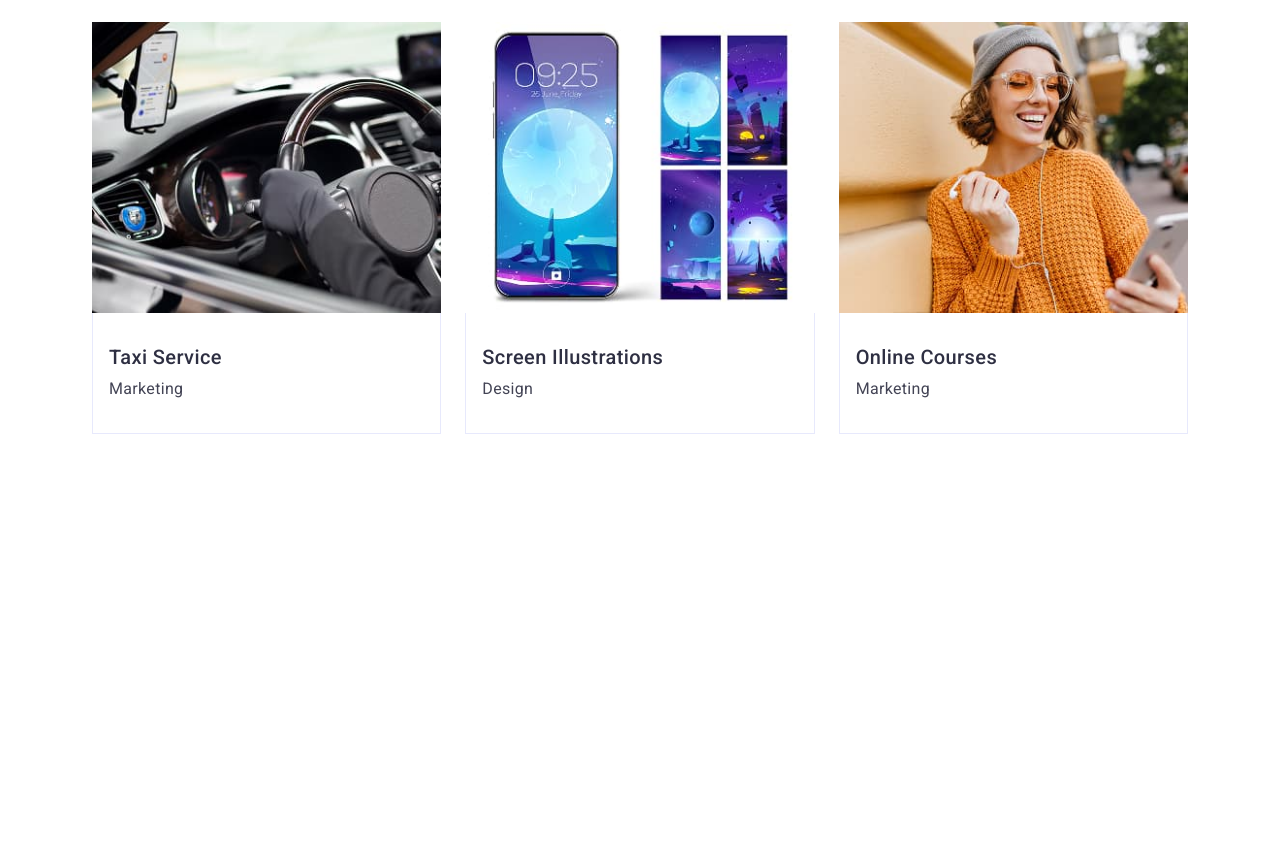
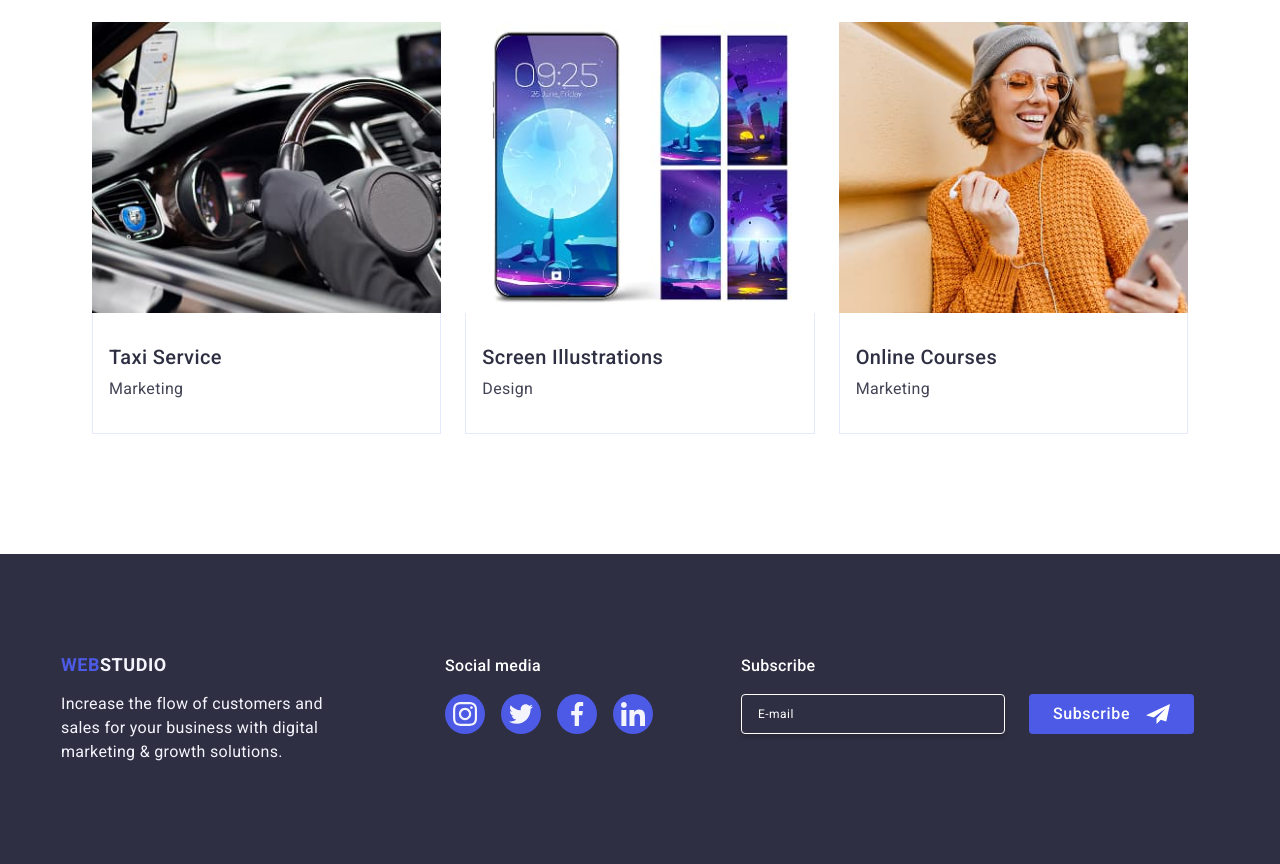
Before and after one commit to Mary1-com/goit-markup-hw-06, a plain HTML site: page index.html in a window 1280 px wide. Shown: the part 2565-3429 px from the top of the page. Before the commit the page ends 3119 px from the top, so only its background shows below. Drawn offline with nearby package versions, Linux system fonts and the light colour scheme.

Commit message:
Commit footer

```diff
--- a/css/styles.css
+++ b/css/styles.css
@@ -1073,8 +1073,302 @@ button {
 
 /* #endregion portfolio */
 
+/* #region footer */
 
-/* footer .logo-part-light {
+.footer {
+    background-color: #2e2f42;
+    padding: 0;
+}
+
+.footer-container {
+    display: flex;
+    justify-content: flex-start;
+    flex-wrap: wrap;
+    align-items: baseline;
+    flex-direction: column;
+    gap: 72px;
+    padding: 96px 16px;
+}
+
+.footer-content {
+    display: flex;
+    flex-direction: column;
+    flex-wrap: wrap;
+    max-width: 288px;
+    color: #f4f4fd;
+    line-height: 1.5;
+    letter-spacing: 0.02em;
+    font-size: 16px;
+    font-weight: 400;
+    /* margin-right: 120px; */
+}
+
+.footer-logo-link {
+    font-size: 18px;
+    font-weight: 700;
+    line-height: 1.16;
+    letter-spacing: 0.03em;
+    text-transform: uppercase;
+    color: #4d5ae5;
+    display: inline-block;
+    text-align: center;
+    margin-bottom: 16px;
+}
+
+.logo-part-light {
     text-transform: uppercase;
     color: #f4f4fd;
-} */
+}
+
+.footer-text {
+    font-weight: 400;
+    font-size: 16px;
+    line-height: 1.5;
+    letter-spacing: 0.02em;
+    color: #f4f4fd;
+    width: 264px
+}
+
+.footer-social-media {
+    display: flex;
+    flex-direction: column;
+    flex-wrap: wrap;
+    gap: 16px;
+    margin: auto;
+}
+
+.footer-soc-head {
+    font-weight: 500;
+    font-size: 16px;
+    line-height: 1.5;
+    letter-spacing: 0.02em;
+    color: #fff;
+    /* margin-bottom: 16px; */
+    text-align: center;
+}
+
+.footer-social-list {
+    display: flex;
+    align-items: center;
+    justify-content: center;
+    flex-direction: row;
+    gap: 16px;
+    /* padding: 16px 0 8px; */
+    padding: 0;
+}
+
+.footer-social-item {
+    width: 40px;
+    height: 40px;
+}
+
+.footer-social-link {
+    display: flex;
+    align-items: center;
+    justify-content: center;
+    width: 100%;
+    height: 100%;
+    cursor: pointer;
+    background-color: #4D5AE5;
+    border-radius: 50%;
+
+}
+
+.footer-social-link:hover,
+.footer-social-link:focus {
+    background-color: #31d0aa;
+    transition: background-color 250ms cubic-bezier(0.4, 0, 0.2, 1);
+}
+
+.footer-social-icon {
+    fill: #F4F4FD;
+}
+
+
+.footer-subscribe {
+    width: 288px;
+    /* height: 80px; */
+    margin: auto;
+}
+
+.footer-subscribe-title {
+    font-weight: 500;
+    font-size: 16px;
+    line-height: 1.5;
+    letter-spacing: 0.02em;
+    color: #fff;
+    margin-bottom: 16px;
+    text-align: center;
+}
+
+.footer-form {
+    display: flex;
+    justify-content: flex-start;
+    align-items: center;
+    flex-direction: column;
+    gap: 24px;
+    padding: 0 ;
+}
+
+.footer-form-email {
+    border: 1px solid #ffffff;
+    border-radius: 4px;
+    box-sizing: border-box;
+    background-color: transparent;
+    font-size: 12px;
+    line-height: 2;
+    letter-spacing: 0.04em;
+    padding: 8px 16px;
+    box-shadow: 0px 4px 4px rgba(0, 0, 0, 0.15);
+    color: #ffffff;
+    width: 288px;
+    height: 40px;
+    margin: 0;
+}
+
+.footer-form-email:hover,
+.footer-form-email:focus {
+    /* background-color: #31d0aa; */
+    outline: none;
+    transition: background-color 250ms cubic-bezier(0.4, 0, 0.2, 1);
+}
+
+.footer-form-email::placeholder {
+    font-weight: 400;
+    font-size: 12px;
+    line-height: 2;
+    letter-spacing: 0.04em;
+    color: #fff;
+}
+
+.footer-btn-subscribe {
+    display: flex;
+    align-items: center;
+    justify-content: center;
+    background-color: #4d5ae5;
+    border-radius: 4px;
+    min-width: 165px;
+    height: 40px;
+    font-weight: 500;
+    font-size: 16px;
+    line-height: 1.5;
+    letter-spacing: 0.04em;
+    text-align: center;
+    color: #fff;
+    border: none;
+    transition: background-color 250ms cubic-bezier(0.4, 0, 0.2, 1), border 250ms cubic-bezier(0.4, 0, 0.2, 1);
+
+}
+
+
+.footer-subscribe-icon {
+    fill: #ffffff;
+    margin-left: 16px;
+}
+
+.footer-btn-subscribe:hover,
+.footer-btn-subscribe:focus {
+    background-color: #31d0aa;
+    border: 1px solid #31d0aa;
+    transition: background-color 250ms cubic-bezier(0.4, 0, 0.2, 1), border 250ms cubic-bezier(0.4, 0, 0.2, 1);
+}
+
+
+
+@media screen and (min-width: 768px) {
+
+    .footer-container {
+        display: flex;
+        justify-content: flex-start;
+        align-items: baseline;
+        flex-direction: row;
+        flex-wrap: wrap;
+        gap:  72px 24px;
+        padding: 96px 108px;
+        }
+
+    .footer-content {
+        max-width: 264px;
+        margin: 0;
+    }
+
+    .footer-logo-link {
+        text-align: start;
+    }
+
+    .footer-social-media {
+        margin: 0;
+    }
+
+    .footer-soc-head {
+        text-align: start;
+    }
+
+    .footer-subscribe {
+        width: 453px;
+        /* height: 80px; */
+        margin: 0;
+    }
+
+    .footer-subscribe-title {
+        text-align: start;
+        }
+
+    .footer-form {
+        justify-content: flex-start;
+        align-items: center;
+        gap: 24px;
+        padding: 0;
+        flex-direction: row;
+    }
+    .footer-form-email{
+        width: 264px;
+
+        }
+}
+
+
+@media screen and (min-width: 1158px) {
+    .footer {
+        padding: 100px 15px;
+    }
+
+    .footer-container {
+        padding: 0;
+        gap: 0;
+        width: 1440px;
+        justify-content: flex-start;
+
+    }
+
+    .footer-content {
+        max-width: 264px;
+        margin-right: 120px;
+    }
+
+    .footer-social-media {
+        margin-right: 88px;
+    }
+}
+
+/* #endregion footer */
+
+
+/* #region poopup */
+
+
+
+
+@media screen and (min-width: 768px) {
+
+}
+
+
+
+@media screen and (min-width: 1158px) {
+
+}
+
+
+
+/* #endregion poopup */
--- a/index.html
+++ b/index.html
@@ -644,7 +644,7 @@
     </main>
 
     <!-- #region FOOTER-->
-    <footer class="section footer hidden">
+    <footer class="section footer">
         <div class="container footer-container">
             <div class="footer-content">
                 <a class="footer-logo-link" href="./index.html">
```
